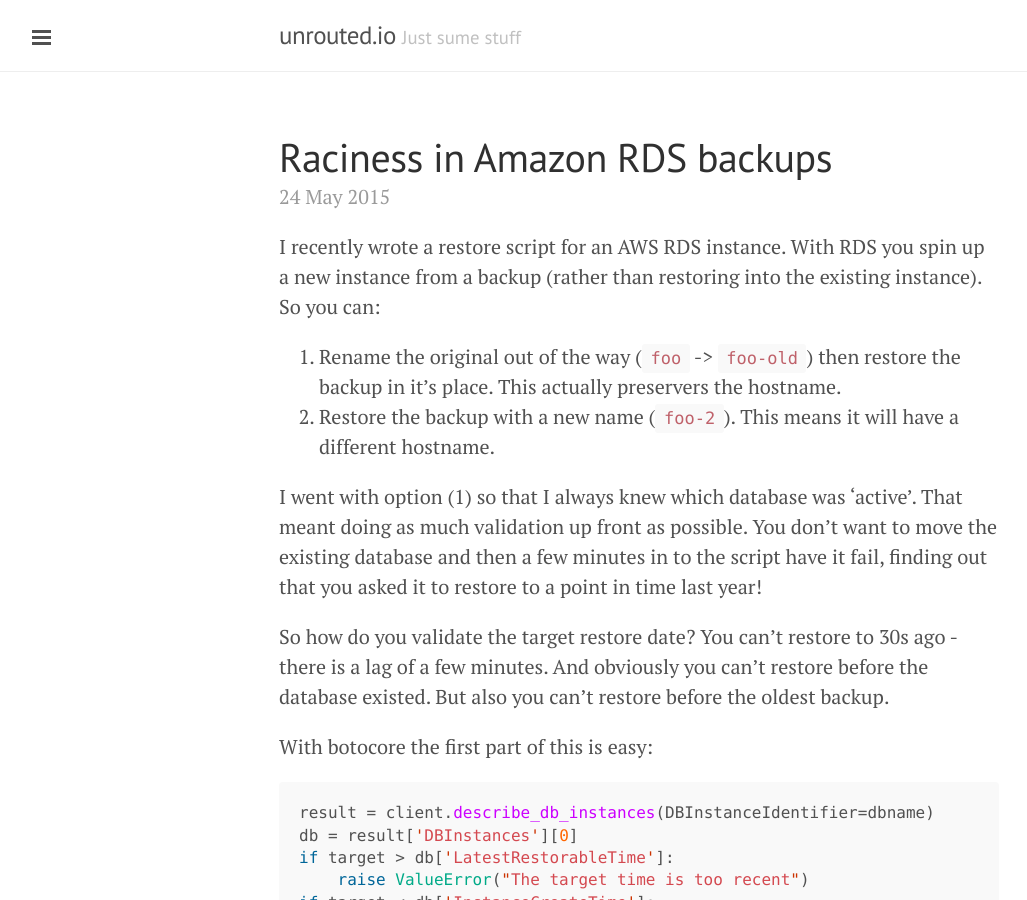
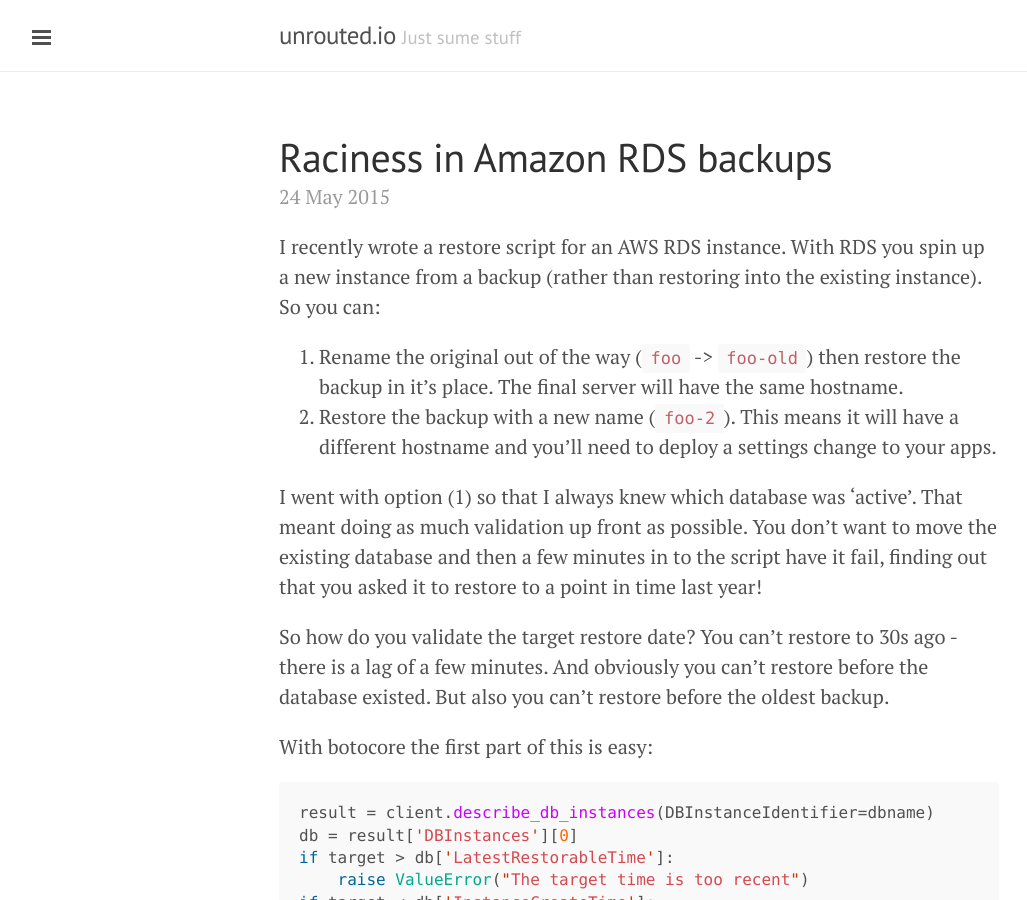
Before and after one commit to Jc2k/Jc2k.github.io, a Jekyll site: the page built from _posts/2015-05-24-rds-backups-point-in-time.md, in a window 1280 px wide and 900 px high. Shown: the whole window, without its empty margins (1-1028 px from the left). Built offline with Jekyll 4.4.1, drawn with Linux system fonts in a browser that asks for light colours; Markdown is read by kramdown in place of the engine named in the settings.

Commit message:
Be clearer about hostname changes

```diff
--- a/_posts/2015-05-24-rds-backups-point-in-time.md
+++ b/_posts/2015-05-24-rds-backups-point-in-time.md
@@ -7,8 +7,8 @@
 ---
 I recently wrote a restore script for an AWS RDS instance. With RDS you spin up a new instance from a backup (rather than restoring into the existing instance). So you can:
 
- 1. Rename the original out of the way (`foo` -> `foo-old`) then restore the backup in it's place. This actually preservers the hostname.
- 2. Restore the backup with a new name (`foo-2`). This means it will have a different hostname.
+ 1. Rename the original out of the way (`foo` -> `foo-old`) then restore the backup in it's place. The final server will have the same hostname.
+ 2. Restore the backup with a new name (`foo-2`). This means it will have a different hostname and you'll need to deploy a settings change to your apps.
 
 I went with option (1) so that I always knew which database was 'active'. That meant doing as much validation up front as possible. You don't want to move the existing database and then a few minutes in to the script have it fail, finding out that you asked it to restore to a point in time last year!
 
```
